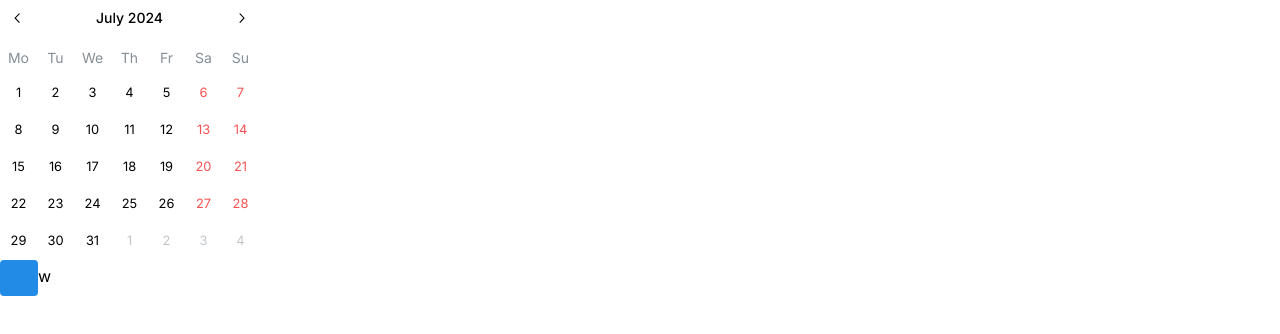
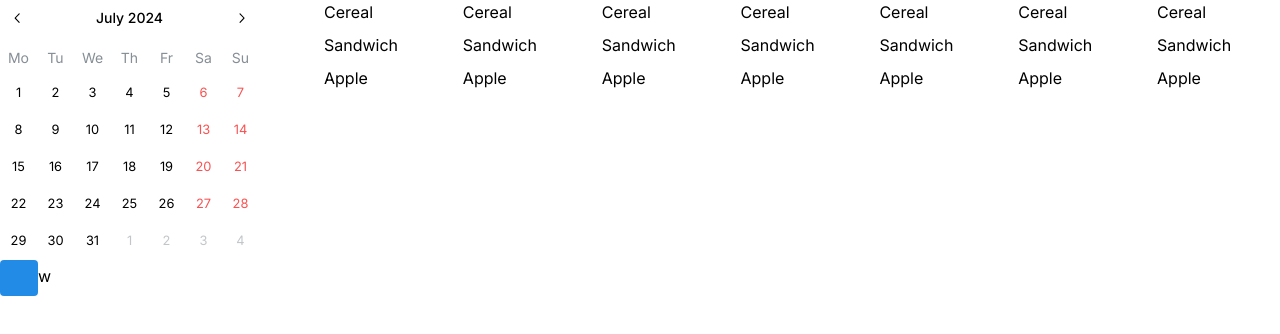
Before and after one commit to legoeruro/do-an-don, a Next.js app: page /schedules/1/edit in a window 1280 px wide. Shown: the top 334 px of the page. Built offline with nearby package versions, Linux system fonts and the light colour scheme.

Commit message:
Added week views and rename types

```diff
--- a/src/components/calendar/WeekView.tsx
+++ b/src/components/calendar/WeekView.tsx
@@ -1,13 +1,74 @@
 import { Grid } from '@mantine/core';
 
+// for large viewports
 export default function WeekView() {
-    const datesData = []
+    const datesData = Array.from({length: 7}, () => mockDaySchedule);
     return (
-        <div>
-            <Grid>
+        <>
+            <Grid columns = {7}>
+                    {...datesData.map(daySchedule =>
+                        <Grid.Col span={1}>
+                            {daySchedule.breakfast.mealName}
+                        </Grid.Col>
+                        )}
+            </Grid>
 
+            <Grid columns = {7}>
+                {...datesData.map(daySchedule =>
+                        <Grid.Col span={1}>
+                    {elementFromLunch(daySchedule.lunch)}
+                        </Grid.Col>
+                )}
             </Grid>
-        </div>
+
+            <Grid columns = {7}>
+                {...datesData.map(daySchedule =>
+                        <Grid.Col span={1}>
+                    {daySchedule.snack.mealName}
+                        </Grid.Col>
+                )}
+            </Grid>
+        </>
 
     );
 }
+
+const elementFromLunch = (lunch: Lunch) => {
+    return (
+        <>
+        {lunch.is3Course &&
+            <>
+                {lunch.mainMeal.mealName}
+            </>
+        }
+        {!lunch.is3Course &&
+            <>
+                {lunch.mainMeal.mealName}
+                {lunch.stirFry?.mealName}
+                {lunch.soup?.mealName }
+            </>
+        }
+        </>
+    )
+}
+
+const mockDaySchedule:FoodDaySchedule = {
+    breakfast: {
+        mealId: '1',
+        mealName: 'Cereal',
+        mealType: ['breakfast']
+    },
+    lunch: {
+        is3Course: false,
+        mainMeal: {
+            mealId: '2',
+            mealName: 'Sandwich',
+            mealType: ['lunch']
+        }
+    },
+    snack: {
+        mealId: '3',
+        mealName: 'Apple',
+        mealType: ['snack']
+    }
+}
```
Also changed, not shown: src/types/foodScheduling.tsx (+9 -9 lines).
